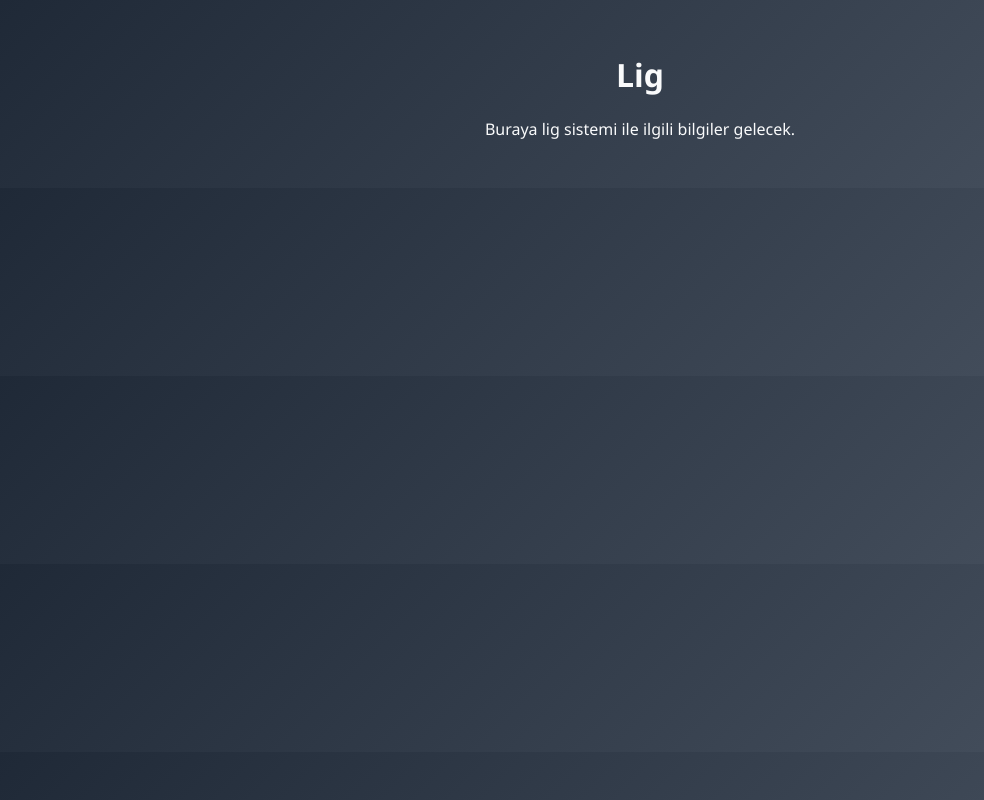
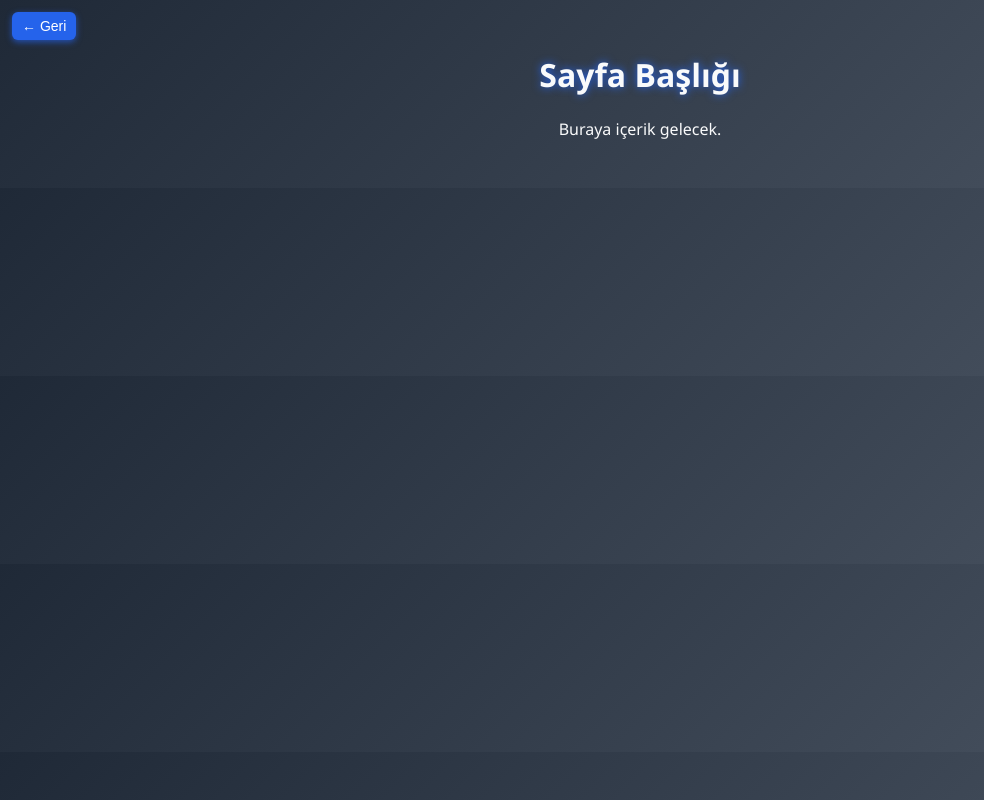
Before and after one commit to Kaissava/webapp, a website: page public/league.html in a window 1280 px wide. Shown: the whole page, without its empty margins (0-984 px from the left). Drawn offline with Linux system fonts and the light colour scheme.

Commit message:
Update league.html

```diff
--- a/public/league.html
+++ b/public/league.html
@@ -12,12 +12,48 @@
       padding: 2rem;
       max-width: 600px;
       margin: auto;
+      position: relative;
       text-align: center;
+    }
+    h1 {
+      text-shadow: 0 0 8px #2563eb;
+    }
+    /* Geri butonu */
+    .back-button {
+      position: fixed;
+      top: 12px;
+      left: 12px;
+      background: #2563eb;
+      color: white;
+      border: none;
+      border-radius: 6px;
+      padding: 6px 10px;
+      cursor: pointer;
+      font-size: 14px;
+      box-shadow: 0 2px 6px rgba(37, 99, 235, 0.7);
+      transition: background 0.3s ease;
+      z-index: 1000;
+    }
+    .back-button:hover {
+      background: #1e40af;
     }
   </style>
 </head>
 <body>
-  <h1>Lig</h1>
-  <p>Buraya lig sistemi ile ilgili bilgiler gelecek.</p>
+  <button class="back-button" onclick="goBack()">← Geri</button>
+  <h1>Sayfa Başlığı</h1>
+  <p>Buraya içerik gelecek.</p>
+
+  <script>
+    function goBack() {
+      const params = new URLSearchParams(window.location.search);
+      const userId = params.get('user_id');
+      if(userId) {
+        window.location.href = `/index.html?user_id=${userId}`;
+      } else {
+        window.location.href = '/index.html';
+      }
+    }
+  </script>
 </body>
 </html>
```
